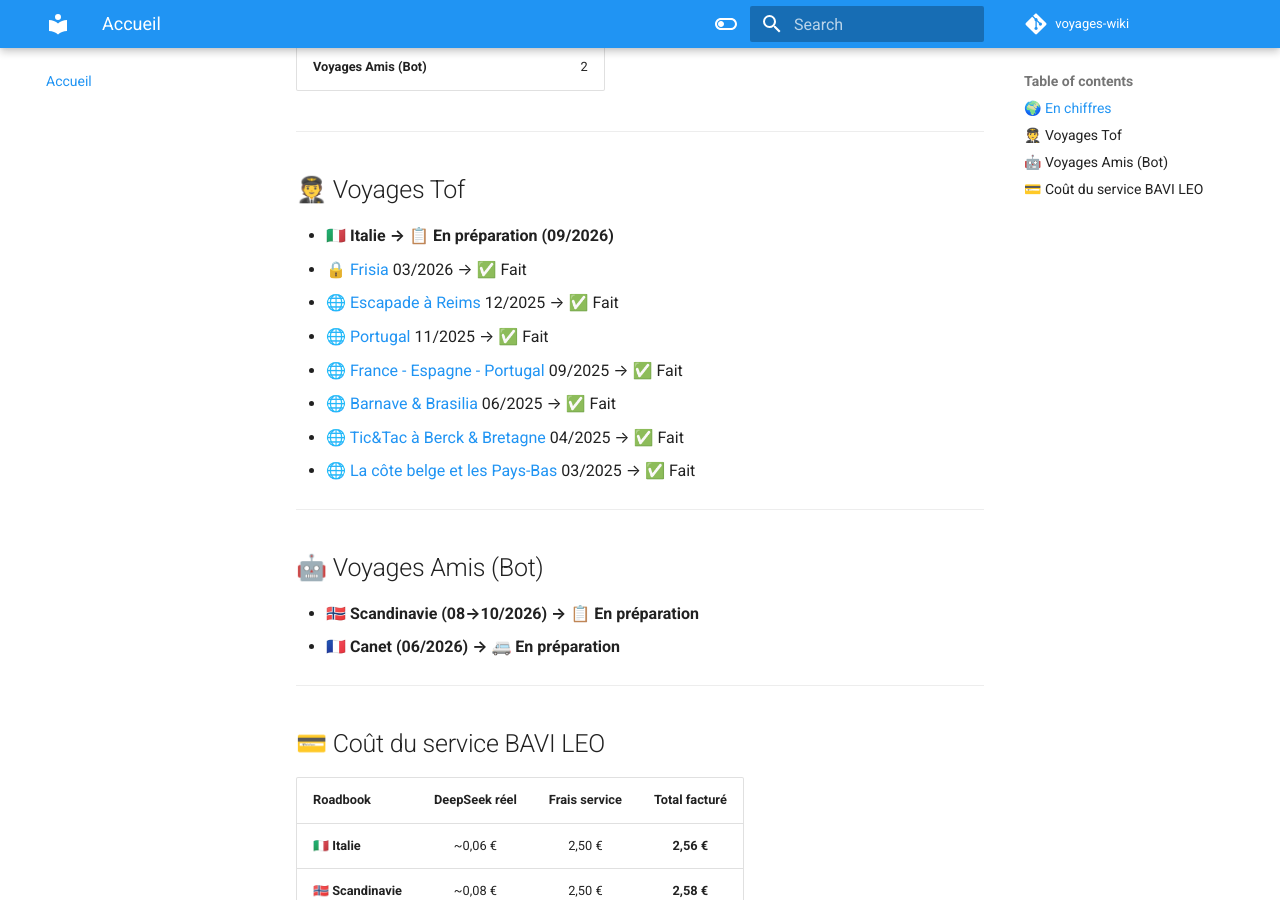
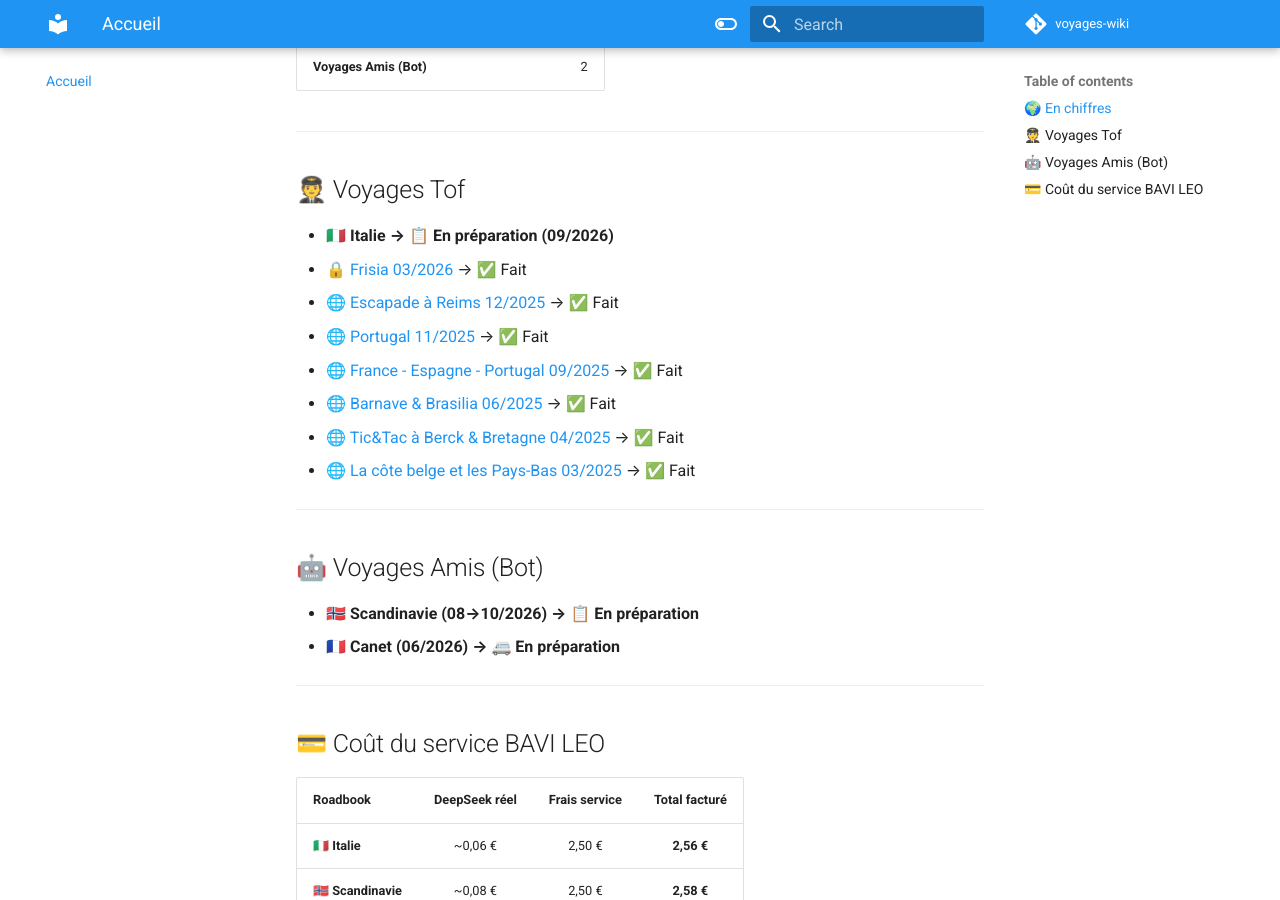
Before and after one commit to christophedanhier-hash/voyages-wiki, an MkDocs documentation site: the page built from docs/index.md, in a window 1280 px wide and 900 px high, scrolled down 533 px. Built offline with MkDocs 1.6.1 and Material for MkDocs 9.7.7, drawn with Linux system fonts in a browser that asks for light colours; comment, search, counter and statistics services are not loaded.

Commit message:
fix: date Mois/Année intégrée dans le nom du voyage (liens)

```diff
--- a/docs/index.md
+++ b/docs/index.md
@@ -19,13 +19,13 @@
 ## 🧑‍✈️ Voyages Tof
 
 - **🇮🇹 Italie → 📋 En préparation (09/2026)**
-- 🔒 [Frisia](frisia/) 03/2026 → ✅ Fait
-- 🌐 [Escapade à Reims](escapade-a-reims/) 12/2025 → ✅ Fait
-- 🌐 [Portugal](portugal-lagos/) 11/2025 → ✅ Fait
-- 🌐 [France - Espagne - Portugal](france-espagne-portugal/) 09/2025 → ✅ Fait
-- 🌐 [Barnave & Brasilia](barnave-brasilia/) 06/2025 → ✅ Fait
-- 🌐 [Tic&Tac à Berck & Bretagne](tic-tac-berck-bretagne/) 04/2025 → ✅ Fait
-- 🌐 [La côte belge et les Pays-Bas](cote-belges-pays-bas/) 03/2025 → ✅ Fait
+- 🔒 [Frisia 03/2026](frisia/) → ✅ Fait
+- 🌐 [Escapade à Reims 12/2025](escapade-a-reims/) → ✅ Fait
+- 🌐 [Portugal 11/2025](portugal-lagos/) → ✅ Fait
+- 🌐 [France - Espagne - Portugal 09/2025](france-espagne-portugal/) → ✅ Fait
+- 🌐 [Barnave & Brasilia 06/2025](barnave-brasilia/) → ✅ Fait
+- 🌐 [Tic&Tac à Berck & Bretagne 04/2025](tic-tac-berck-bretagne/) → ✅ Fait
+- 🌐 [La côte belge et les Pays-Bas 03/2025](cote-belges-pays-bas/) → ✅ Fait
 
 ---
 
```
